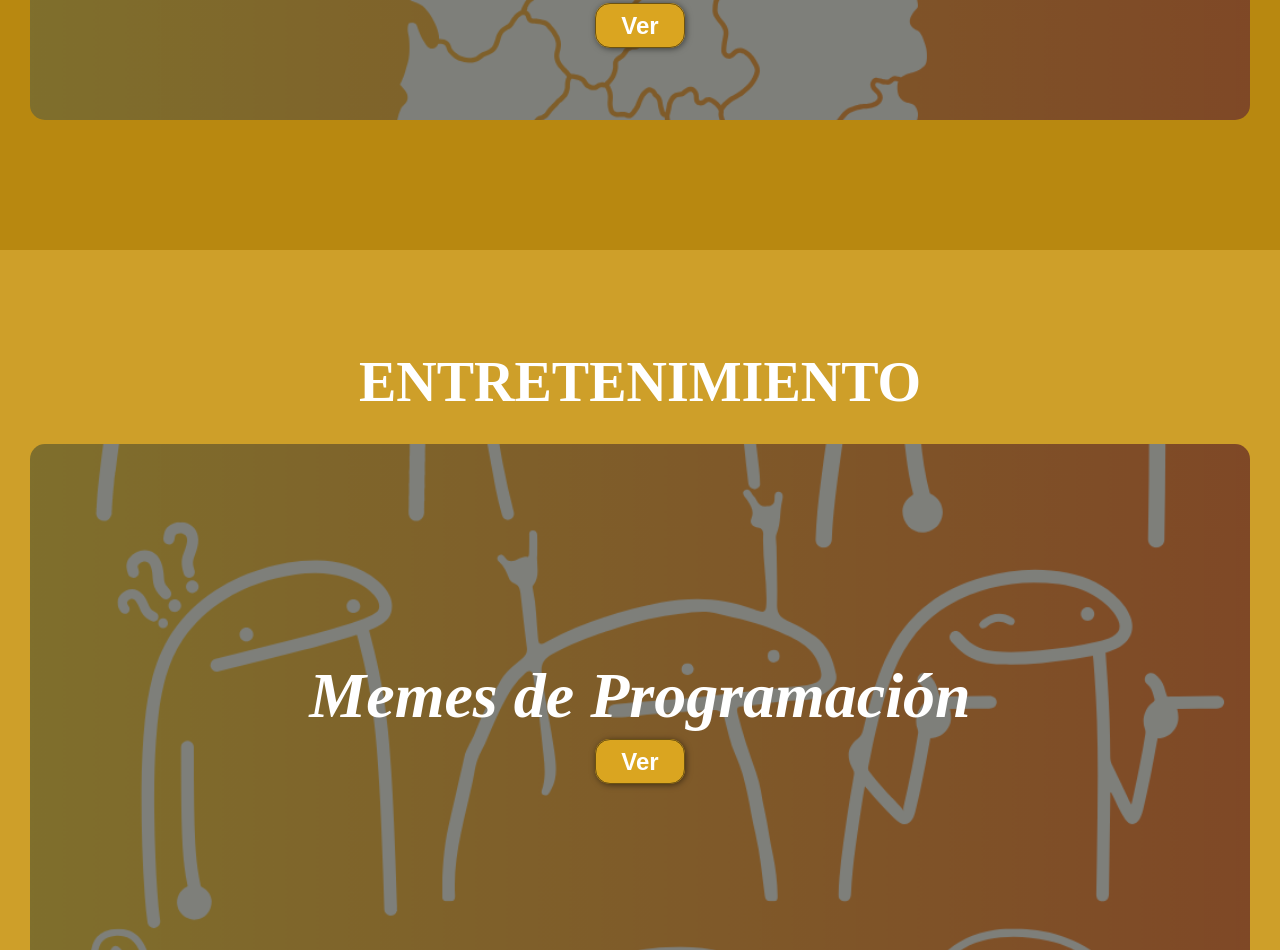
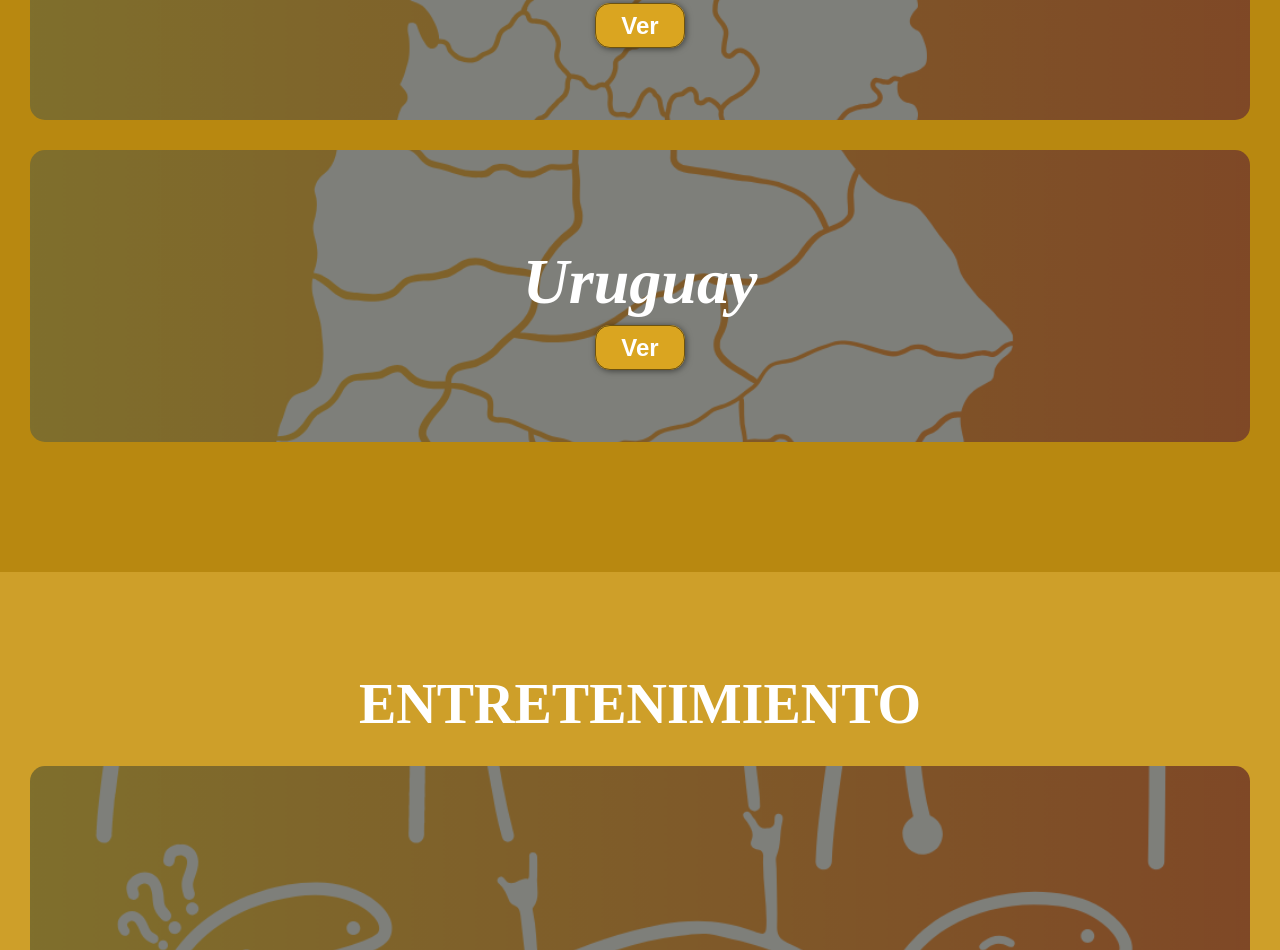
Before and after one commit to Cathe1997/cathe1997.github.io, a plain HTML site: page index.html in a window 1280 px wide. Shown: the part 2521-3471 px from the top of the page. Drawn offline with Linux system fonts and the light colour scheme.

Commit message:
agrego carta de Uruguay

```diff
--- a/CSS/estilo.css
+++ b/CSS/estilo.css
@@ -198,7 +198,7 @@ header a:hover{
     ,url("../A1.png");
 }
 
-.carta:last-child{
+.carta:nth-child(3){
     background-image: linear-gradient(
         0deg,
         rgba(0,0,0,0.5),
@@ -207,6 +207,14 @@ header a:hover{
     ,url("../F1.png");
 }
 
+.carta:last-child{
+    background-image: linear-gradient(
+        0deg,
+        rgba(0,0,0,0.5),
+        rgba(0,0,0,0.5)
+    )
+    ,url("../U1.png");
+}
 #memes{
     background-color: rgb(206, 159, 41);
     color: white;
--- a/index.html
+++ b/index.html
@@ -57,6 +57,10 @@
                     <h3>Francia</h3>
                     <a href="gallery2.html" class="btn-link">Ver</a>
                 </div>
+                <div class="carta">
+                    <h3>Uruguay</h3>
+                    <a href="gallery1.html" class="btn-link">Ver</a>
+                </div>
             </div>
         </div>
     </section>
```
Also changed, not shown: U1.png (added).
